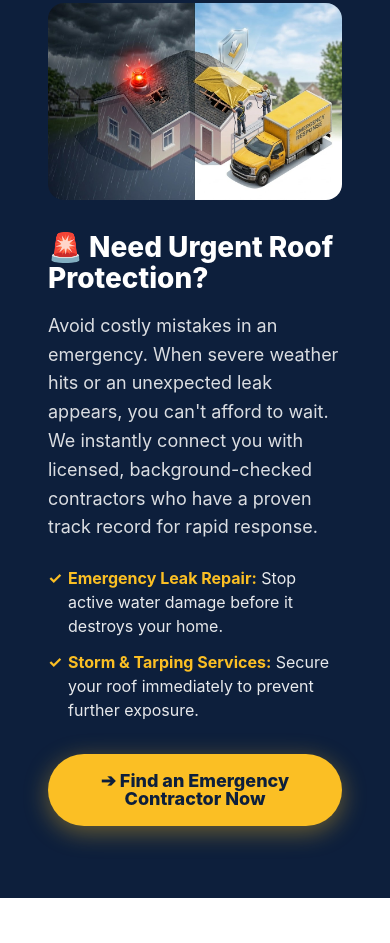
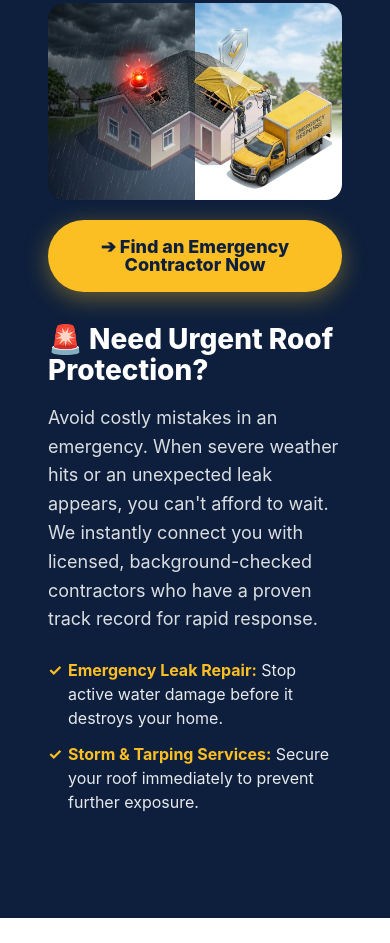
Before and after one commit to marksky57/easy-roof-hub, a website: page index.html in a window 390 px wide. Shown: the part 856-1799 px from the top of the page. Drawn offline with Linux system fonts and the light colour scheme.

Commit message:
Emergency CTA: show below image on mobile, keep left-col on desktop

```diff
--- a/css/style.css
+++ b/css/style.css
@@ -345,13 +345,17 @@ p:last-child { margin-bottom: 0; }
   width: 100%;
   border-radius: 16px;
   display: block;
+  margin-bottom: 20px;
 }
+.emergency-cta-mobile { display: none; }
 @media (max-width: 768px) {
   .emergency-grid {
     grid-template-columns: 1fr;
     gap: 32px;
   }
   .emergency-image { order: -1; }
+  .emergency-cta-desktop { display: none; }
+  .emergency-cta-mobile { display: inline-block; width: 100%; text-align: center; }
 }
 
 /* ============================================================
--- a/index.html
+++ b/index.html
@@ -97,11 +97,12 @@
             <li><strong>Emergency Leak Repair:</strong> Stop active water damage before it destroys your home.</li>
             <li><strong>Storm &amp; Tarping Services:</strong> Secure your roof immediately to prevent further exposure.</li>
           </ul>
-          <a href="tel:+16028788983" class="btn btn--emergency js-call-btn">➔ Find an Emergency Contractor Now</a>
+          <a href="tel:+16028788983" class="btn btn--emergency js-call-btn emergency-cta-desktop">➔ Find an Emergency Contractor Now</a>
         </div>
 
         <div class="emergency-image">
           <img src="assets/img/emergency-response.jpg" alt="Emergency roof repair — storm damage and rapid response contractor" />
+          <a href="tel:+16028788983" class="btn btn--emergency js-call-btn emergency-cta-mobile">➔ Find an Emergency Contractor Now</a>
         </div>
 
       </div>
```
